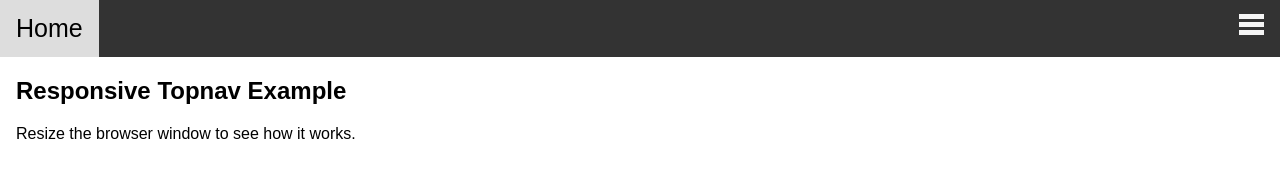
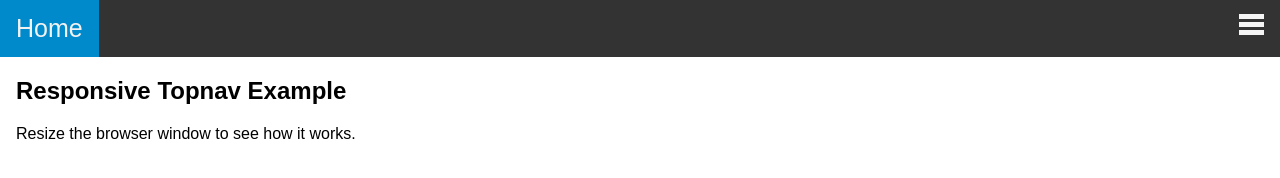
Before and after one commit to juststudies/app-guia, a plain HTML site: page app 5 bimestre/index.html in a window 1280 px wide. Drawn offline with Linux system fonts and the light colour scheme.

Commit message:
Update style.css

```diff
--- a/app 5 bimestre/style.css
+++ b/app 5 bimestre/style.css
@@ -16,11 +16,6 @@ body {
   padding: 14px 16px;
   text-decoration: none;
   font-size: 25px;
-}
-
-.topnav a:hover {
-  background-color: #ddd;
-  color: black;
 }
 
 .active {
```
